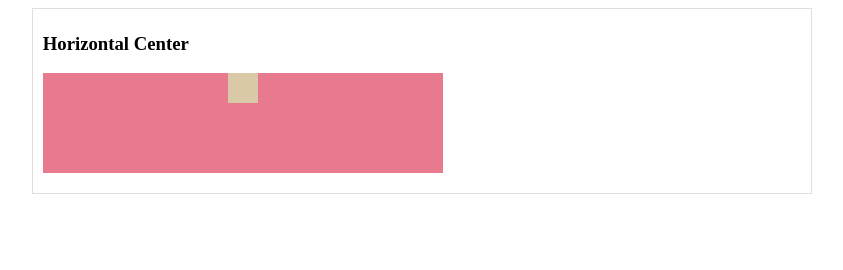
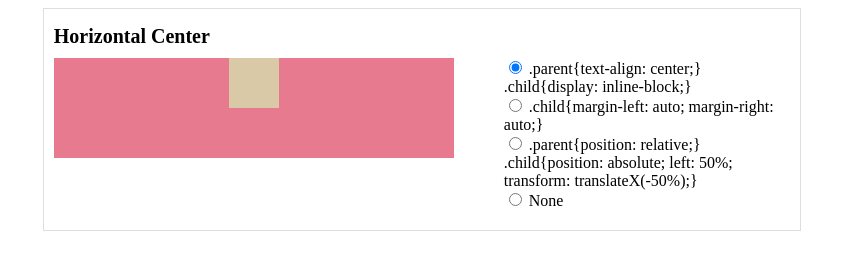
Before and after one commit to Snowgan/CSS-Exercise, a website: page index.html in a window 1280 px wide. Shown: the whole page, without its empty margins (218-1061 px from the left). Drawn offline with Linux system fonts and the light colour scheme.

Commit message:
Add flex layout

```diff
--- a/gulpfile.js
+++ b/gulpfile.js
@@ -20,9 +20,15 @@ gulp.task('html', function () {
       .pipe(connect.reload());
 })
 
+gulp.task('js', function () {
+  gulp.src('js/**/*.js')
+      .pipe(connect.reload());
+})
+
 gulp.task('watch', function () {
   gulp.watch('sass/**/*.scss', ['sass']);
   gulp.watch('./*.html', ['html']);
+  gulp.watch('js/**/*.js', ['js']);
 })
 
 gulp.task('default', ['sass', 'server', 'watch']);
--- a/index.html
+++ b/index.html
@@ -8,14 +8,38 @@
     <link rel="stylesheet" href="css/styles.css">
   </head>
   <body>
-    <div id="case-1" class="case-box">
-      <h3>Horizontal Center</h3>
-      <div class="parent">
-        <div class="child"></div>
+    <div id="case-1" class="case-box flex-container">
+      <div class="flex-header">
+        <span>Horizontal Center</span>
       </div>
+      <div class="flex-body">
+        <div class="left">
+          <div id="case-1-p" class="parent parent1">
+            <div id="case-1-c" class="child child1">
+            </div>
+          </div>
+        </div>
+        <div class="right code-box">
+          <div>
+            <input name="centerHor" type="radio" value="1" id="case-1-opt1" checked>
+            <label for="case-1-opt1" class="">.parent{text-align: center;} .child{display: inline-block;}</label>
+          </div>
+          <div>
+            <input name="centerHor" type="radio" value="2" id="case-2-opt1">
+            <label for="case-1-opt1" class="">.child{margin-left: auto; margin-right: auto;}</label>
+          </div>
+          <div>
+            <input name="centerHor" type="radio" value="3" id="case-3-opt1">
+            <label for="case-1-opt1" class="">.parent{position: relative;} .child{position: absolute; left: 50%; transform: translateX(-50%);}</label>
+          </div>
+          <div>
+            <input name="centerHor" type="radio" value="0" id="case-3-opt1">
+            <label for="case-1-opt1" class="">None</label>
+          </div>
+        </div>
+      </div>
+
     </div>
-    <script>
-
-    </script>
+    <script src="js/index.js"></script>
   </body>
 </html>
--- /dev/null
+++ b/js/index.js
@@ -0,0 +1,26 @@
+const CASES_DATA = {
+  centerHor: '1',
+};
+
+document.addEventListener('DOMContentLoaded', e => {
+  console.log('CSS Snippet Starting...');
+  Object.keys(CASES_DATA).forEach(name => {
+    const curCase = document.querySelectorAll(`input[name=${name}]`);
+    for (let i = curCase.length; i--;) {
+      curCase[i].addEventListener('change', this[name]);
+    }
+  })
+}, false);
+
+function centerHor(e) {
+  if (e.target.value === CASES_DATA.centerHor) return;
+  if (CASES_DATA.centerHor !== '0') {
+    document.getElementById('case-1-p').classList.remove(`parent${CASES_DATA.centerHor}`);
+    document.getElementById('case-1-c').classList.remove(`child${CASES_DATA.centerHor}`);
+  }
+  if (e.target.value !== '0') {
+    document.getElementById('case-1-p').classList.add(`parent${e.target.value}`);
+    document.getElementById('case-1-c').classList.add(`child${e.target.value}`);
+  }
+  CASES_DATA.centerHor = e.target.value;
+}
--- a/package.json
+++ b/package.json
@@ -21,5 +21,8 @@
     "gulp-connect": "^5.0.0",
     "gulp-sass": "^3.1.0",
     "http-server": "^0.10.0"
+  },
+  "dependencies": {
+    "jquery": "^3.2.1"
   }
 }
--- a/sass/styles.scss
+++ b/sass/styles.scss
@@ -1,26 +1,97 @@
 $pc: #E87A90;
 $cc: #DAC9A6;
+
+@mixin desctext {
+  span {
+    float: left;
+    color: #eee;
+  }
+}
+
+* {
+  box-sizing: border-box;
+}
+
+html {
+  font-size: 62.5%;
+}
+
+body {
+  font-size: 1.6rem;
+}
+
+
+.flex-container {
+  display: flex;
+  flex-direction: column;
+  min-height: 15rem;
+}
+
+.flex-header, .flex-footer {
+  flex: 0 0 4.4rem;
+}
+
+.flex-header {
+  font-size: 2rem;
+  font-weight: bold;
+  span {
+    line-height: 4.4rem;
+    vertical-align: middle;
+  }
+}
+
+.flex-body {
+  flex: auto;
+  display: flex;
+  .left {
+    flex: none;
+  }
+  .right {
+    flex: auto;
+  }
+}
 
 .case-box {
   width: 60%;
   margin-left: auto;
   margin-right: auto;
-  padding: 5px 10px 20px;
+  padding: .5rem 1rem 2rem;
   border: 1px solid #dedede;
 }
 
 .parent {
-  width: 400px;
-  height: 100px;
+  width: 40rem;
+  height: 10rem;
   background: $pc;
-  text-align: center;
-  // border: 4px solid #DC9FB4;
+  &.parent1 {
+    text-align: center;
+  }
+  &.parent3 {
+    position: relative;
+  }
+  @include desctext;
 }
 
 .child {
-  width: 30px;
-  height: 30px;
+  width: 5rem;
+  height: 5rem;
   background: $cc;
-  display: inline-block;
-  // border: 4px solid #58B2DC;
+  &.child1 {
+    display: inline-block;
+  }
+  &.child2 {
+    margin-left: auto;
+    margin-right: auto;
+  }
+  &.child3 {
+    position: absolute;
+    left: 50%;
+    transform: translateX(-50%);
+  }
+  @include desctext;
 }
+
+.code-box {
+  padding: 0 1rem 0 5rem;
+  overflow: auto;
+}
```
Also changed, not shown: css/styles.css.
